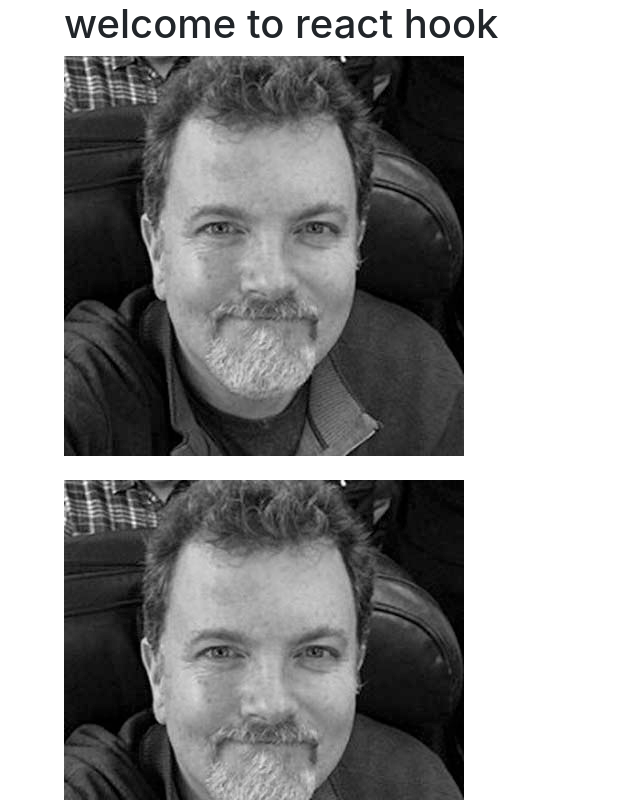
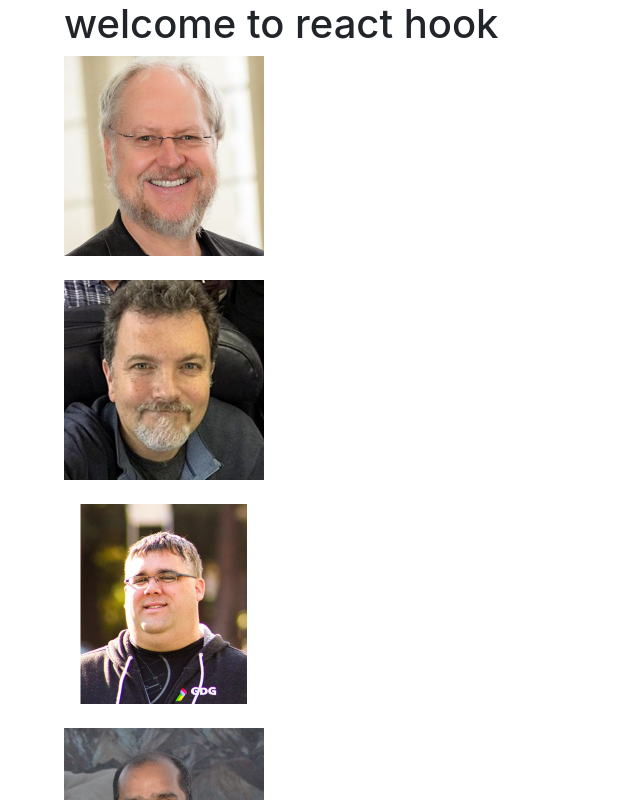
Before and after one commit to nitin1259/react-hooks, a React (Create React App) app: page / in a window 1280 px wide. Shown: the top 800 px of the page, without its empty margins (0-640 px from the left). Built offline with nearby package versions, Linux system fonts and the light colour scheme.

Commit message:
useEffects - image change on scroll

```diff
--- a/src/component/App.js
+++ b/src/component/App.js
@@ -1,6 +1,7 @@
 import React from "react";
 import "./App.css";
-import ImageChangeOnMouseOver from "./useState-useRef-useEffect/useRef-hook/ImageChangeOnMouseOver";
+// import ImageChangeOnMouseOver from "./useState-useRef-useEffect/useRef-hook/ImageChangeOnMouseOver";
+import ImageChangeOnScroll from "./useState-useRef-useEffect/useEffects-hook/ImageChangeOnScroll";
 // import InputElement from "./useState-useRef-useEffect/useState-hook/InputElement";
 
 function App() {
@@ -9,10 +10,13 @@ function App() {
       <header>
         <h1>welcome to react hook</h1>
 
-        {/* this is for use state
+        {/* this is for useState hook
         <InputElement /> */}
 
-        <ImageChangeOnMouseOver />
+        {/* this is for useRef hook
+        <ImageChangeOnMouseOver /> */}
+
+        <ImageChangeOnScroll />
       </header>
     </div>
   );
--- /dev/null
+++ b/src/component/useState-useRef-useEffect/useEffects-hook/ImageChangeOnScroll.js
@@ -0,0 +1,23 @@
+import React from "react";
+import ImageToggleOnScroll from "./ImageToggleOnScroll";
+
+function ImageChangeOnScroll() {
+  return (
+    <div>
+      {[1124, 187, 823, 1269, 1530].map((speakerid) => {
+        return (
+          <div id={speakerid}>
+            <ImageToggleOnScroll
+              primaryImg={require(`./../../../assets/images/speakers/bw/Speaker-${speakerid}.jpg`)}
+              secondryImg={require(`./../../../assets/images/speakers/Speaker-${speakerid}.jpg`)}
+            />
+            <br />
+            <br />
+          </div>
+        );
+      })}
+    </div>
+  );
+}
+
+export default ImageChangeOnScroll;
--- /dev/null
+++ b/src/component/useState-useRef-useEffect/useEffects-hook/ImageToggleOnScroll.js
@@ -0,0 +1,42 @@
+import React, { useRef, useEffect, useState } from "react";
+
+function ImageToggleOnScroll({ primaryImg, secondryImg }) {
+  const imgRef = useRef(null);
+  const [inView, setInView] = useState(false);
+  const [isLoading, setIsLoading] = useState(true);
+
+  useEffect(() => {
+    window.addEventListener("scroll", scrollHandler);
+    setInView(isInView());
+    setIsLoading(false);
+    return () => {
+      window.removeEventListener("scroll", scrollHandler);
+    };
+  }, [isLoading]);
+
+  const isInView = () => {
+    if (imgRef.current) {
+      const rect = imgRef.current.getBoundingClientRect();
+      return rect.top >= 0 && rect.bottom <= window.innerHeight;
+    }
+    return false;
+  };
+
+  const scrollHandler = () => {
+    setInView(() => {
+      return isInView();
+    });
+  };
+
+  return isLoading ? null : (
+    <img
+      ref={imgRef}
+      alt="Speaker"
+      src={inView ? secondryImg : primaryImg}
+      width="200"
+      height="200"
+    />
+  );
+}
+
+export default ImageToggleOnScroll;
```
